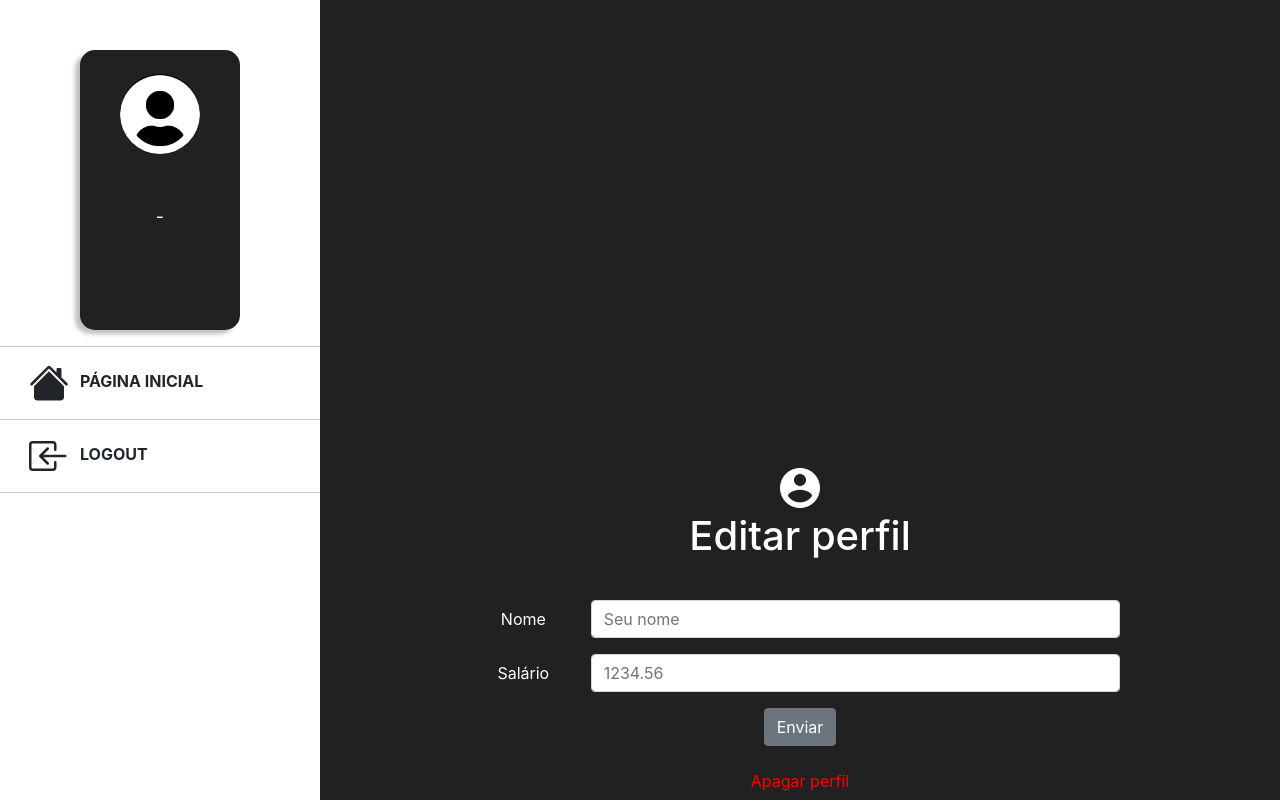
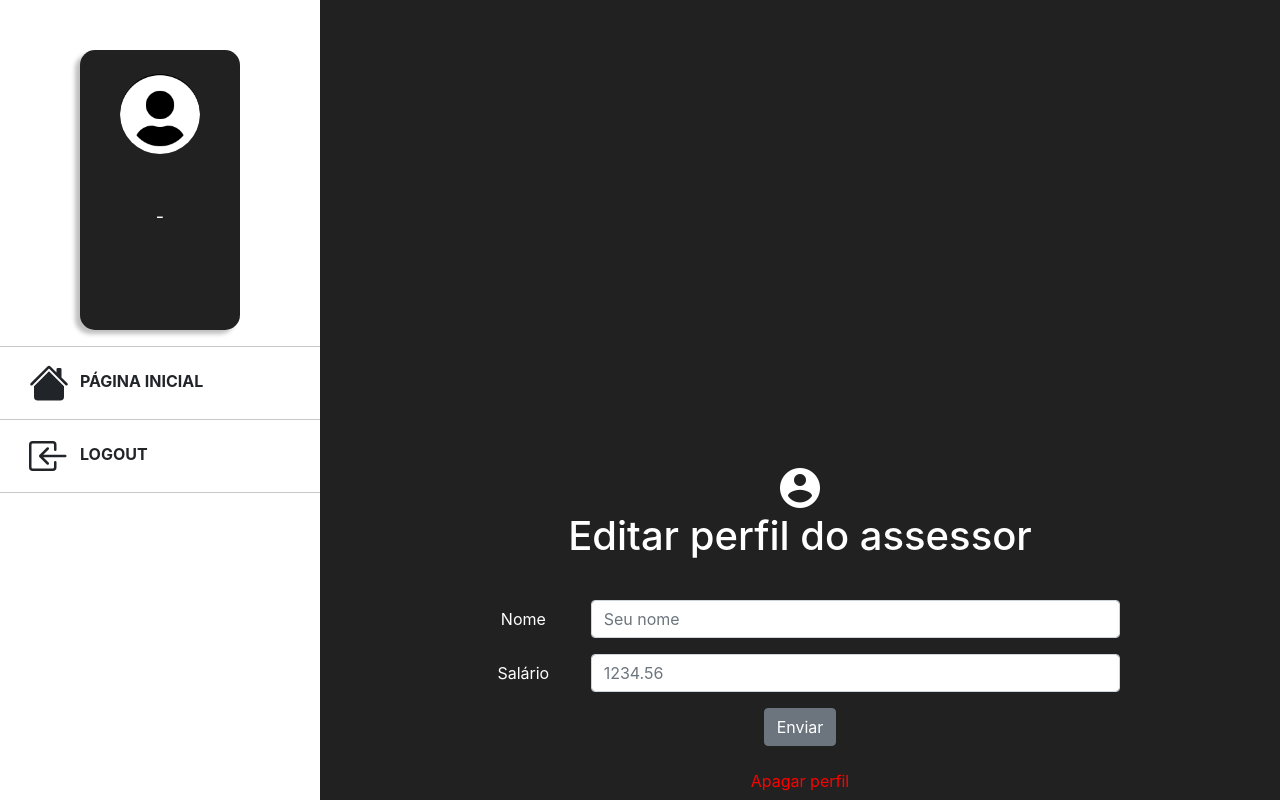
Before and after one commit to LeoRSousa/insights-project-front, a React (Create React App) app: page /advisor/update in a window 1280 px wide. Built offline with nearby package versions, Linux system fonts and the light colour scheme; no server answers.

Commit message:
Add some alerts for delete

```diff
--- a/public/index.html
+++ b/public/index.html
@@ -3,7 +3,7 @@
 
 <head>
   <meta charset="utf-8" />
-  <link rel="icon" href="%PUBLIC_URL%/favicon.ico" />
+  <link rel="icon" href="%PUBLIC_URL%/Insights_branco.ico" />
   <meta name="viewport" content="width=device-width, initial-scale=1" />
   <meta name="theme-color" content="#000000" />
   <meta name="description" content="Web site created using create-react-app" />
--- a/src/components/getClients.jsx
+++ b/src/components/getClients.jsx
@@ -20,6 +20,7 @@ class GetClient extends React.Component {
 
     deleteItem(elem) {
         const self = this;
+        if(window.confirm('Tem certeza que deseja deletar o usuário?')) {
             console.log(elem);
             var config = {
                 method: 'get',
@@ -36,6 +37,7 @@ class GetClient extends React.Component {
 
             if(this.state.delRes == '1') {
                 window.location.replace('http://localhost:5500/advisor/home');
+            }
         }
     }
 
--- a/src/pages/Login.jsx
+++ b/src/pages/Login.jsx
@@ -71,10 +71,12 @@ class Login extends React.Component {
 
     axios(config)
       .then(function (response) {
+        console.log("Console.log  " + response.data)
         if (response.data == "User not found") {
           alert("Login inválido.\nConfira suas credenciais!");
         } else {
           var id = response.data.id;
+          console.log("ID: " + id);
           window.sessionStorage.setItem('adv_id', id);
           // console.log(sessionStorage.getItem('adv_id'));
           console.log(self.state.adv_ids.includes(id))
--- a/src/pages/advisor/home.css
+++ b/src/pages/advisor/home.css
@@ -67,7 +67,7 @@ rgba(33,33,33,255) */
     background: #ffffff;
     /* superior | direita | inferior | esquerda */
     margin: 2em 8em 2em 8em;
-    height: calc(8vh);
+    height: calc(9vh);
     border-radius: 10px;
     justify-content: space-between;
 }
--- a/src/pages/advisor/update.jsx
+++ b/src/pages/advisor/update.jsx
@@ -138,7 +138,7 @@ class UpdateAdvisor extends React.Component {
                 <div className="Rectangle-1">
                     <div className='title'>
                         <img src={account_circle} alt="Profile Icon" />
-                        <h1>Editar perfil</h1>
+                        <h1>Editar perfil do assessor</h1>
                     </div>
                     <div className='main-form'>
                         <Form onSubmit={this.handleSubmit.bind(this)}>
```
Also changed, not shown: 1 other file (tests, documents, lock files or other folders). Lines whose indentation alone changed are shown as unchanged.
